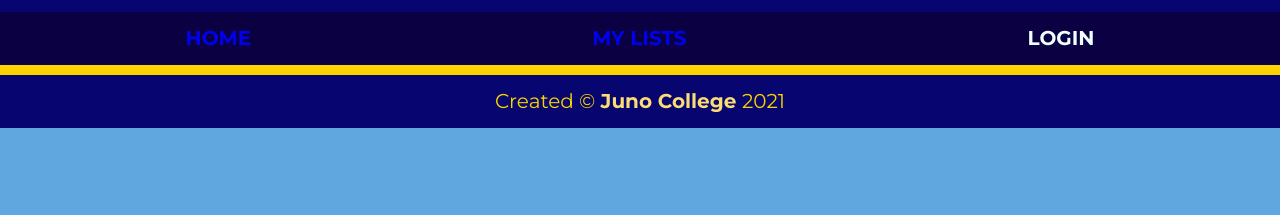
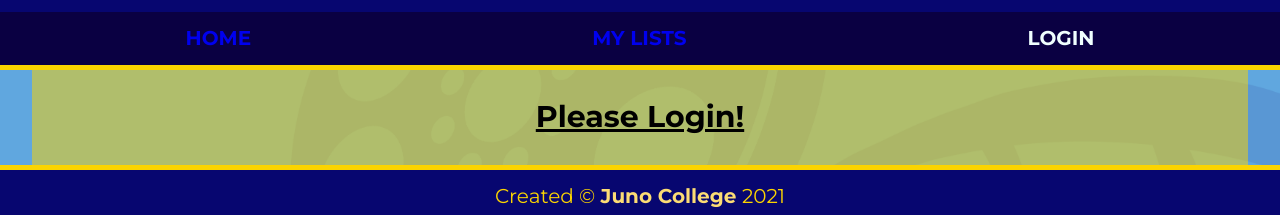
Before and after one commit to BoxOfficeBoffo/BoxOfficeBoffo, a React (Create React App) app: page / in a window 1280 px wide. Shown: the part 299-514 px from the top of the page. Built offline with nearby package versions, Linux system fonts and the light colour scheme; no server answers; a web font is replaced by a local one.

Commit message:
Final styling and tidying code

```diff
--- a/src/App.css
+++ b/src/App.css
@@ -152,6 +152,17 @@ main {
   background-repeat: no-repeat;
 }
 
+.loginPlz {
+  text-align: center;
+  display: flex;
+  justify-content: center;
+  align-items: center;
+  padding: 30px;
+  background-color: #fbd50083;
+  text-transform: capitalize;
+  text-decoration: underline;
+}
+
 /* Intro */
 .intro {
   display: flex;
@@ -196,6 +207,7 @@ main {
 .intro li {
   list-style-type: decimal;
   color: white;
+  line-height: 2rem;
 }
 
 .fiveStars {
@@ -363,6 +375,15 @@ USER RANK PAGE
   flex-direction: row;
   justify-content: space-between;
   width: 1280px;
+  max-width: 100%;
+  flex-wrap: wrap;
+}
+
+.error {
+  color: rgb(107, 20, 5);
+  font-weight: bold;
+  font-size: 1.5rem;
+  text-align: center;
 }
 
 .button {
@@ -399,6 +420,7 @@ USER RANK PAGE
   color: white;
   background-color: #91CEFF;
 }
+
 
 
 /*==============================================================================================================
@@ -622,3 +644,13 @@ MEDIA QUERIES
     display: none;
   }
 }
+
+@media (max-width: 600px) {
+  .createListPagebuttons
+  {
+    flex-direction: column;
+  }
+  .myListButton {
+    width: 92%;
+  }
+}
--- a/src/components/Catalogue.js
+++ b/src/components/Catalogue.js
@@ -197,7 +197,7 @@ const Catalogue = () => {
                 </div>
             }
           </>
-          : null
+          : <h2 className="loginPlz">Please login!</h2>
       }
     </>
   )
--- a/src/components/UserRankingList.js
+++ b/src/components/UserRankingList.js
@@ -120,19 +120,19 @@ const UserRankingList = (props) => {
                                                 )
                                             })
                                         }
+                                    </ul>
                                         {
                                             error ?
-                                                <p>{error}</p>
+                                                <p className="error">{error}</p>
                                                 : null
                                         }
-                                    </ul>
                                     <div className="createListPagebuttons">
-                                        <button className="button saveListButton" onClick={errorHandle}>Save List</button>
                                         <button
                                             className="button newListButton"
                                             onClick={handleShowCatalogue}>
-                                            Create New List
+                                            New List
                                         </button>
+                                        <button className="button saveListButton" onClick={errorHandle}>Save Your List</button>
 
                                         {/* <Link to="/user/myList"> */}
                                         <Link to={`/${userName}/myList`}>
```
